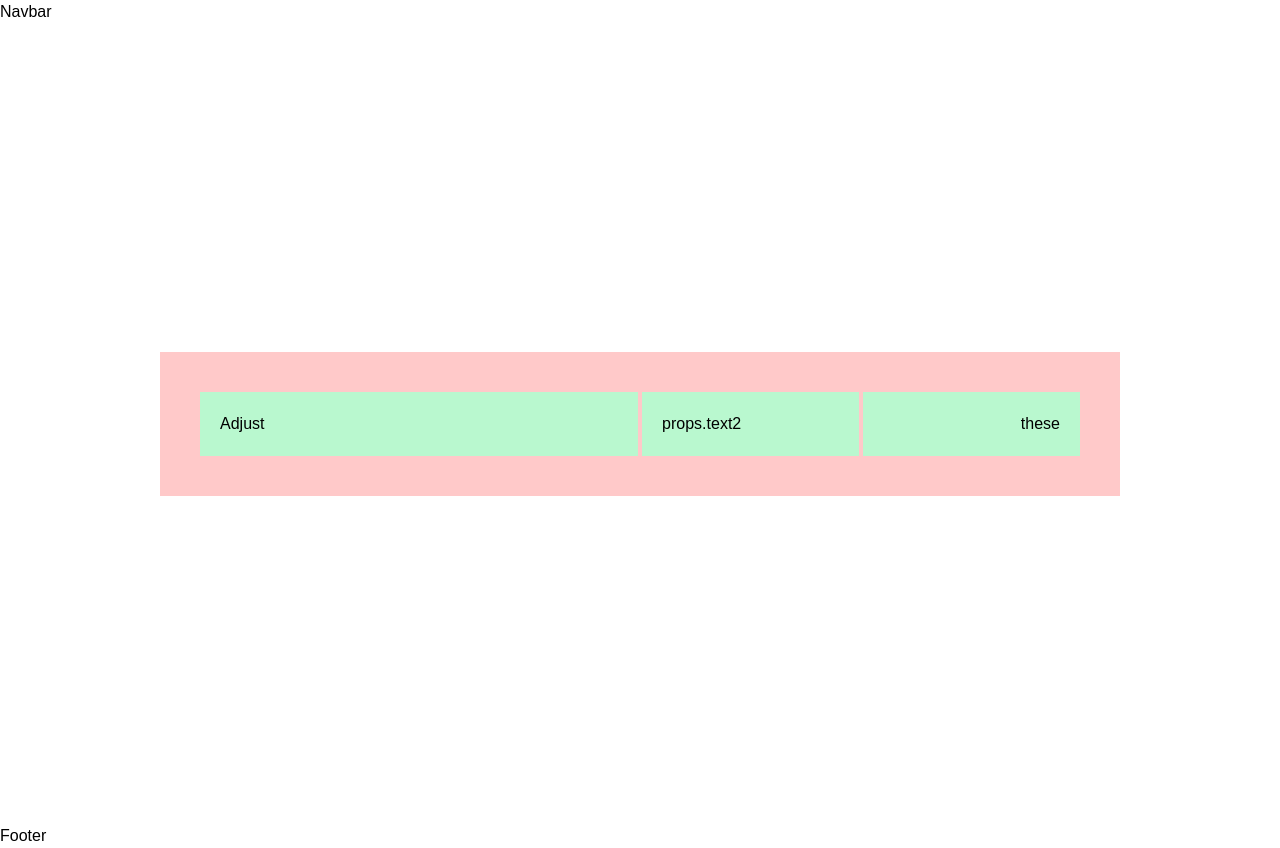
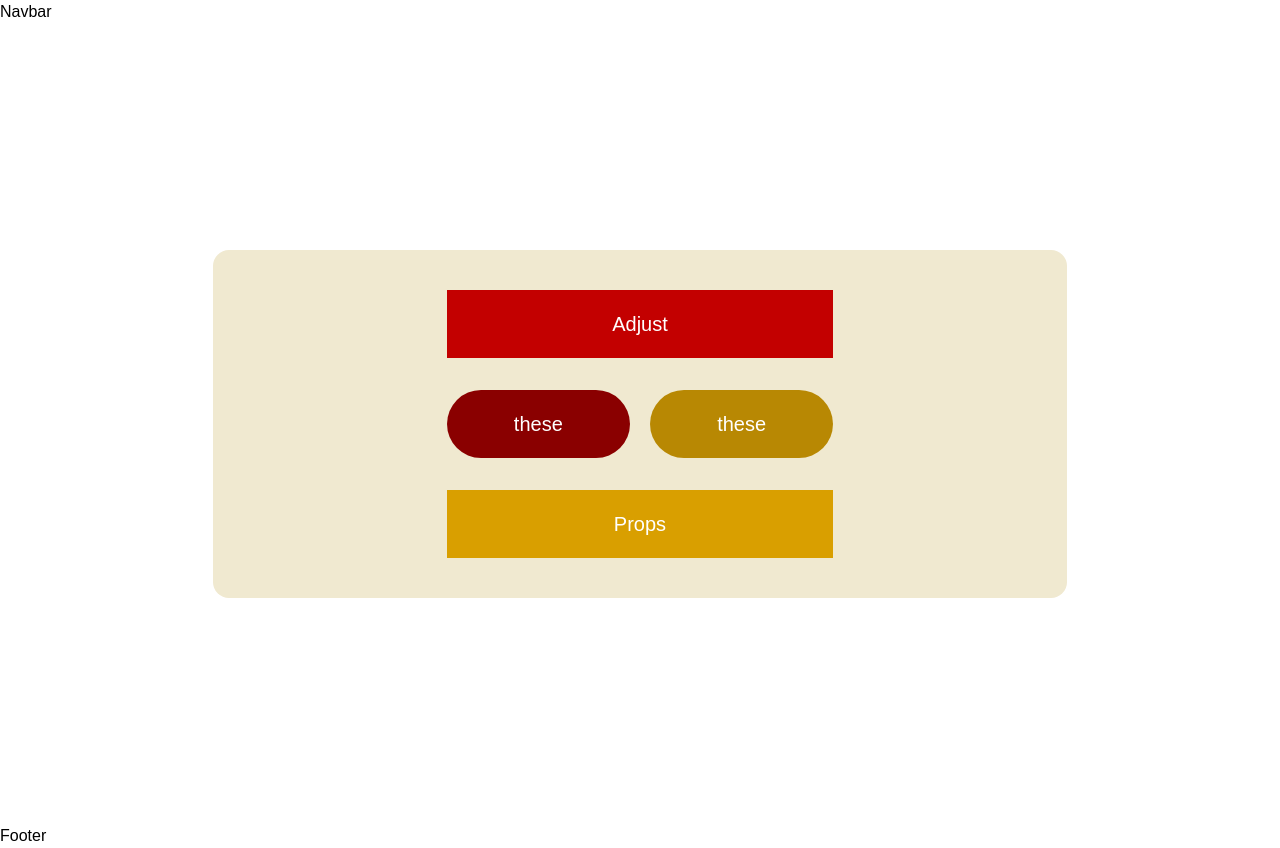
Before and after one commit to acm-ucr/wushu-website, a Next.js app: page / in a window 1280 px wide. Built offline with nearby package versions, Linux system fonts and the light colour scheme; a web font is replaced by a local one.

Commit message:
Finished Example Component

```diff
--- a/src/components/Example.tsx
+++ b/src/components/Example.tsx
@@ -1,12 +1,21 @@
 const Example = (props: { text1: string; text2: string; text3: string }) => {
   return (
-    <div className="flex w-3/4 items-center gap-1 bg-red-200 p-10">
-      <div className="w-1/2 bg-green-200 p-5 text-left">{props.text1}</div>
+    <div className="flex w-2/3 flex-col items-center justify-center gap-8 rounded-2xl bg-[#F0E9D0] p-10 text-xl text-white">
+      <div className="flex w-1/2 justify-center bg-[#C30000] p-5 text-left">
+        {props.text1}
+      </div>
       <div className="flex w-1/2 flex-row gap-1">
-        <div className="w-full bg-green-200 p-5 text-left">props.text2</div>
-        <div className="w-full bg-green-200 p-5 text-right">{props.text2}</div>
+        <div className="mr-4 flex w-full justify-center rounded-full bg-[#8A0000] p-5 text-left">
+          {props.text2}
+        </div>
+        <div className="flex w-full justify-center rounded-full bg-[#B88803] p-5 text-right">
+          {props.text2}
+        </div>
       </div>
       {/* Hint: Add another box/div here similarly to line 4 */}
+      <div className="flex w-1/2 justify-center bg-[#D99F00] p-5 text-left">
+        {props.text3}
+      </div>
     </div>
   );
 };
```
